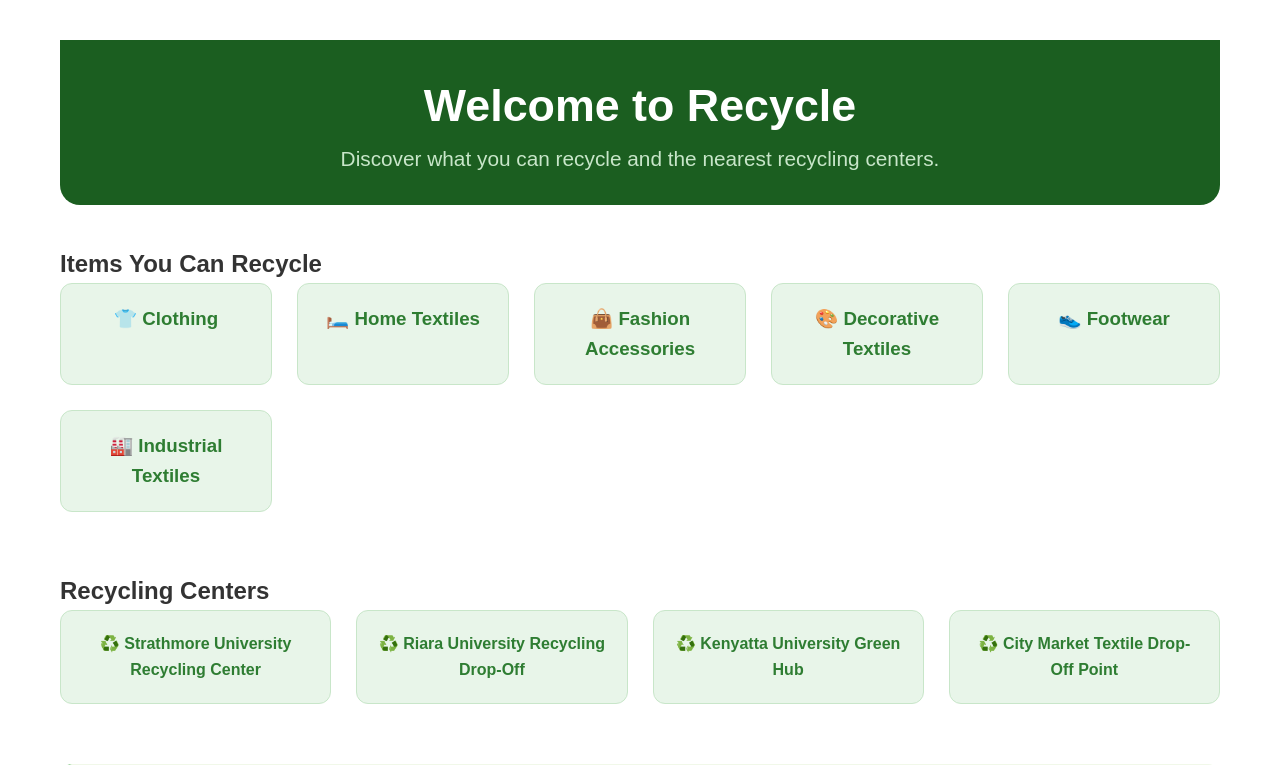
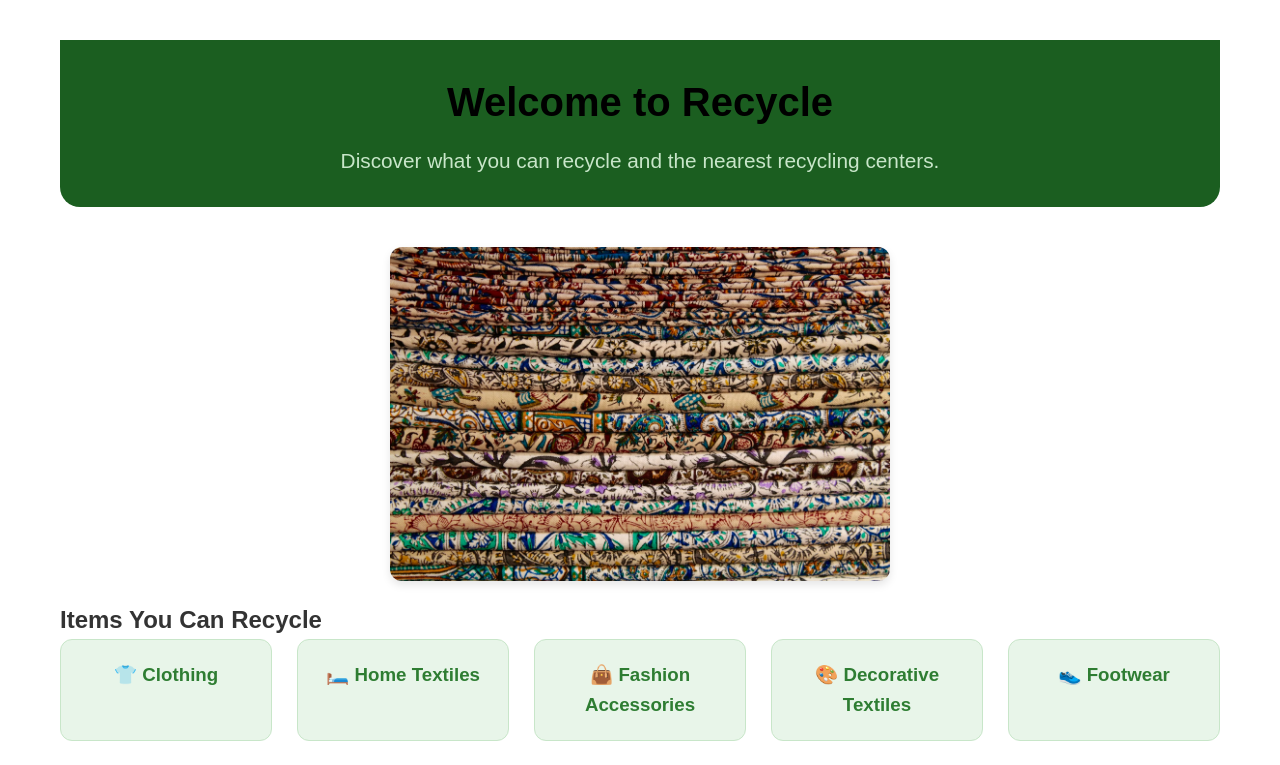
Before and after one commit to taragon/PoaFabric, a Django app: page /recycler/ in a window 1280 px wide. Shown: the top 765 px of the page. Run offline with Django 4.2, Linux system fonts and the light colour scheme; a user stored in the database is signed in.

Commit message:
Adding style to upcyler dashboard

```diff
--- a/user/static/user/styles.css
+++ b/user/static/user/styles.css
@@ -553,3 +553,34 @@ iframe {
     transform: scale(1.05);
     box-shadow: 0 8px 16px rgba(0,0,0,0.15);
 }
+.recycle-image {
+    display: block;
+    margin: 20px auto; /* <-- centers it horizontally */
+    width: 100%;
+    max-width: 500px;
+    height: auto;
+    border-radius: 12px;
+    box-shadow: 0 4px 8px rgba(0,0,0,0.1);
+}
+
+/* Buy now button*/
+.buy-btn {
+    background-color: #0077cc;
+    color: white;
+    padding: 10px 20px;
+    margin-top: 10px;
+    border: none;
+    border-radius: 10px;
+    cursor: pointer;
+    transition: background-color 0.3s;
+}
+
+.buy-btn:hover {
+    background-color: #005fa3;
+}
+.dashboard-header h1 {
+    font-weight: bold;
+    color: black;
+    font-size: 2.5rem; /* Make it slightly bigger */
+    margin-bottom: 10px;
+}
--- a/user/templates/user/recycler.html
+++ b/user/templates/user/recycler.html
@@ -15,6 +15,11 @@
             <h1>Welcome to Recycle</h1>
             <p>Discover what you can recycle and the nearest recycling centers.</p>
         </header>
+
+        <div class="recycle-section">
+            <img src="/static/user/images/fabric.avif" alt="Recycled Fabric" class="recycle-image">
+        </div>
+
 
         <!-- Items Section -->
         <section class="items-section">
```
Also changed, not shown: user/templates/user/upcycler.html (+53 -1 lines), db.sqlite3, user/static/user/images/fabric.avif (added).
